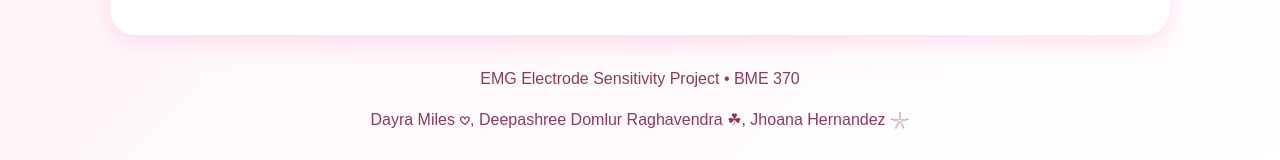
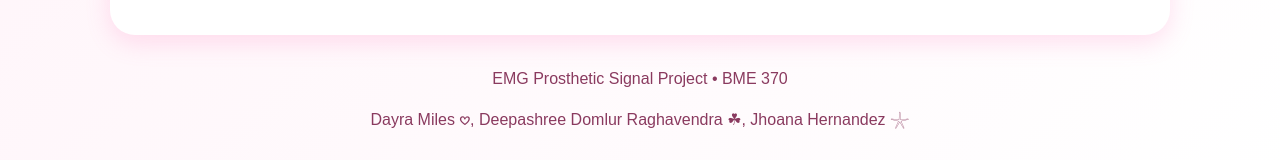
Before and after one commit to jvherna9/EMG-electrode-project, a React (Create React App) app in the folder emg-site/: page / in a window 1280 px wide. Shown: the part 937-1097 px from the top of the page. Built offline with nearby package versions, Linux system fonts and the light colour scheme.

Commit message:
Update App.js

```diff
--- a/emg-site/src/App.js
+++ b/emg-site/src/App.js
@@ -193,7 +193,7 @@ function App() {
       </main>
 
       <footer style={styles.footer}>
-        <p>EMG Electrode Sensitivity Project • BME 370</p>
+        <p>EMG Prosthetic Signal Project • BME 370</p>
         <p style={{ marginTop: "10px" }}>
           Dayra Miles 𖹭, Deepashree Domlur Raghavendra ☘, Jhoana Hernandez 𓇼
         </p>
```
